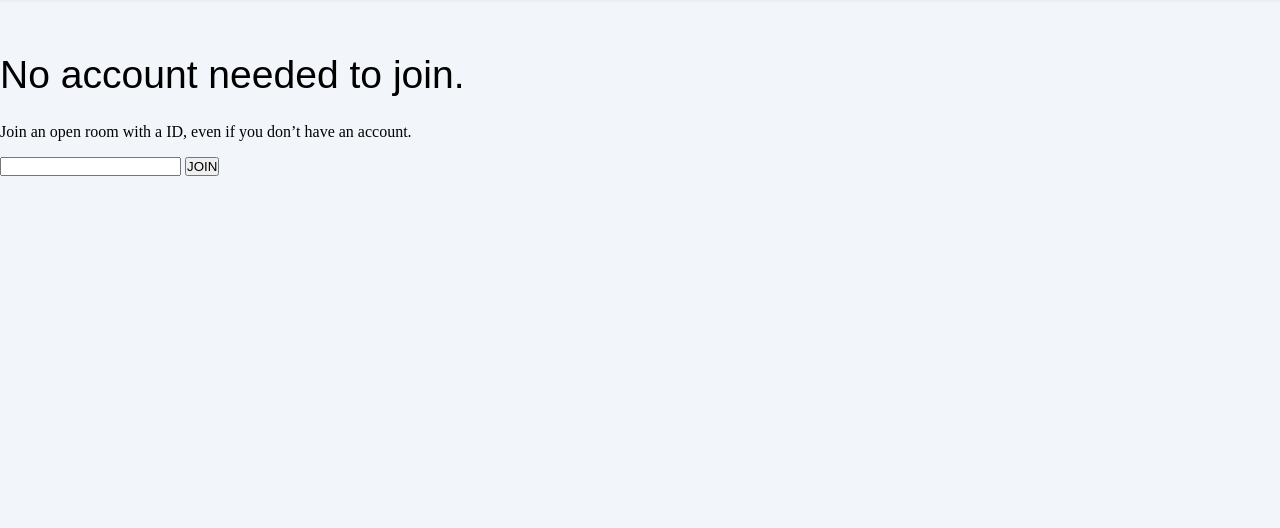
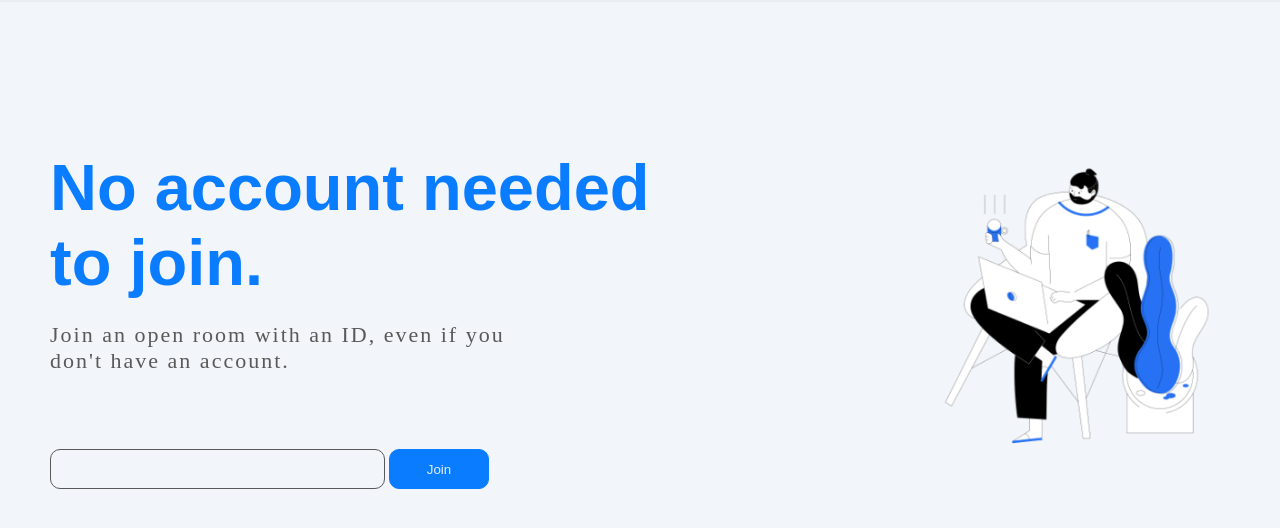
Before and after one commit to socket-docs/spotify-pair, a website: page public/index.html in a window 1280 px wide. Shown: the part 1598-2126 px from the top of the page. Before the commit the page ends 1774 px from the top, so only its background shows below. Drawn offline with Linux system fonts and the light colour scheme.

Commit message:
finished join room section styling

```diff
--- a/public/css/style.css
+++ b/public/css/style.css
@@ -49,7 +49,7 @@ body {
   display: flex;
   justify-content: space-between;
   align-items: center;
-  position: sticky;
+  /* position: fixed; */
   z-index: 2;
   padding: 0 50px;
   height: 75px;
@@ -229,3 +229,56 @@ nav {
   display: flex;
   align-self: center;
 }
+
+/******* JOIN ROOM ********/
+
+.join__room {
+  height: 100vh;
+  display: flex;
+  padding: 0 50px;
+  padding-top: 100px;
+  width: 100%;
+  justify-content: space-between;
+}
+.left__join h2 {
+  font-size: 65px;
+  line-height: 75px;
+  font-weight: 700;
+  line-break: strict;
+  color: #0a7cff;
+}
+
+.left__join p {
+  color: #595959;
+  letter-spacing: 2px;
+  font-size: 22px;
+  margin-bottom: 75px;
+}
+.r__img img {
+  margin-top: 50px;
+}
+.join__input {
+  width: 335px;
+  height: 40px;
+  border-radius: 10px;
+  outline: none;
+  border: 1.5px solid #595959;
+  background: transparent;
+}
+.form__left form {
+  width: 100%;
+}
+#join {
+  width: 100px;
+  height: 40px;
+  border-radius: 10px;
+  border: 1px solid #0a7cff;
+  background-color: #0a7cff;
+  color: #e9eef5;
+}
+#join:hover {
+  background-color: #a033ff;
+  transition: all 1s ease;
+  border: #a033ff 1px solid;
+  cursor: pointer;
+}
--- a/public/index.html
+++ b/public/index.html
@@ -51,16 +51,31 @@
           </form>
         </div>
       </section>
-      <section>
-        <div>
-          <h2>No account needed to join.</h2>
-          <p>Join an open room with a ID, even if you don’t have an account.</p>
+      <section class="join__room">
+        <div class="left__join">
+          <h2>
+            No account needed<br />
+            to join.
+          </h2>
+          <p>
+            Join an open room with an ID, even if you <br />don't have an
+            account.
+          </p>
+          <div class="form__left">
+            <form action="/joinRoom" type="hidden" method="POST">
+              <input
+                type="text"
+                required
+                name="name"
+                class="join__input"
+                autocomplete="off"
+              />
+              <button id="join">Join</button>
+            </form>
+          </div>
         </div>
-        <div>
-          <form action="/joinRoom" type="hidden" method="POST">
-            <input type="text" required name="name" />
-            <button>JOIN</button>
-          </form>
+        <div class="r__img">
+          <img src="./assets/man.png" alt="" width="300px" height="300px" />
         </div>
       </section>
     </main>
```
Also changed, not shown: public/assets/man.png (added).
